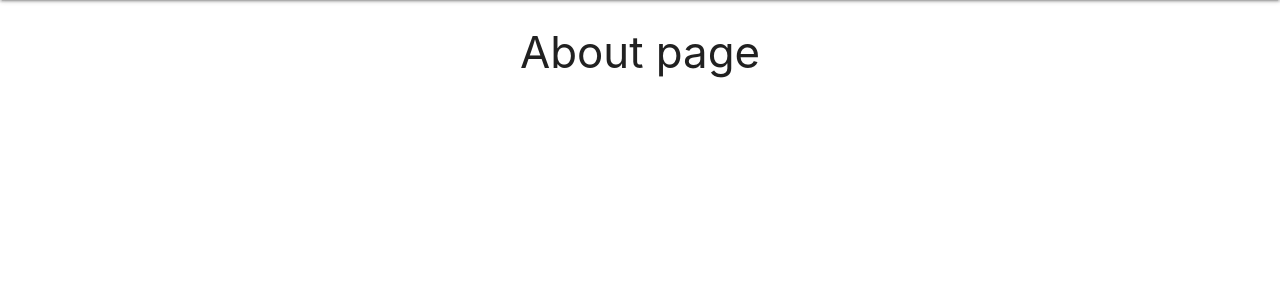
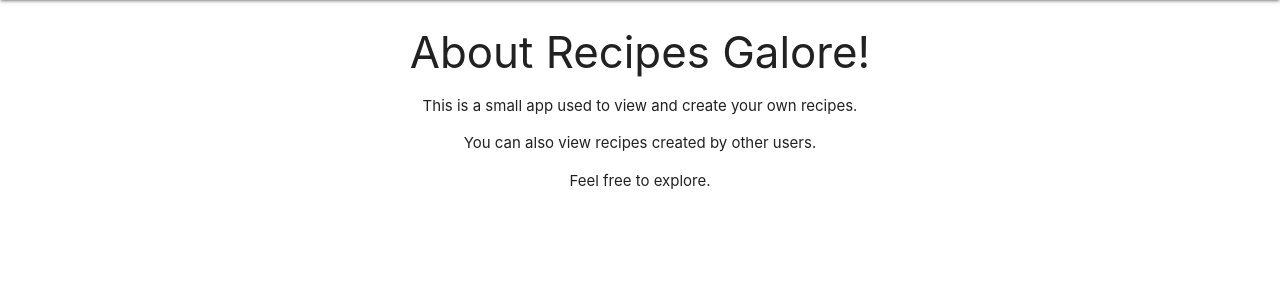
Before and after one commit to ShaunZA/cookbook, a Flask app: page /about in a window 1280 px wide. Shown: the part 64-364 px from the top of the page. Run offline with Flask 2, Linux system fonts and the light colour scheme; some libraries are stand-ins or nearby versions.

Commit message:
Added a few words to About page, Added simple user page.

```diff
--- a/app.py
+++ b/app.py
@@ -20,9 +20,10 @@ mongo = PyMongo(app)
 @app.route('/')
 def index():
     if 'username' in session:
+        username = session['username']
         _recipes = mongo.db.recipes.find()
         recipe_list = [recipe for recipe in _recipes]
-        return render_template('home.html', recipes=recipe_list)
+        return render_template('home.html', recipes=recipe_list, username=username)
 
     return render_template('login.html')
 
@@ -120,11 +121,23 @@ def recipe(recipe_id):
 
     return render_template('recipe.html', recipe=show_recipe, categories=mongo.db.categories.find(), ingredients_list=ingredients_list, instructions_list=instructions_list)
 
-#-------------------------------------------------------------------------------
+
+#--------------------------------OTHER PAGES------------------------------------
+
+
+@app.route('/user/<username>')
+def user(username):
+    username = session['username']
+    find_user = mongo.db.users.find_one({"username": username})
+    return render_template('user.html', username=username, user=find_user)
 
 @app.route('/about')
 def about():
     return render_template('about.html')
+
+
+#-------------------------------------------------------------------------------
+
 
 if __name__ == '__main__':
     app.secret_key = 'mysecret'
--- a/templates/about.html
+++ b/templates/about.html
@@ -3,8 +3,10 @@
 <div class="container center-align">
     <div class="row">
         <div class="col s12">
-            <h3>About page</h3>
-        </div>
+            <h3>About Recipes Galore!</h3>
+            <p>This is a small app used to view and create your own recipes.</p>
+            <p>You can also view recipes created by other users.</p>
+            <p>Feel free to explore.</p>
     </div>
 </div>
 {% endblock %}
--- a/templates/base.html
+++ b/templates/base.html
@@ -31,7 +31,7 @@
                         {% endif %}
                         <li><a href="{{ url_for('about') }}">About</a></li>
                         {% if session['username'] %}
-                        <li><a href="#">User Page</a></li>
+                        <li><a href="{{ url_for('user', username=username) }}">User Page</a></li>
                         <li><a href="{{ url_for('logout') }}">Logout</a></li>
                         {% endif %}
                     </ul>
```
Also changed, not shown: templates/user.html (added, +12 -0 lines).
